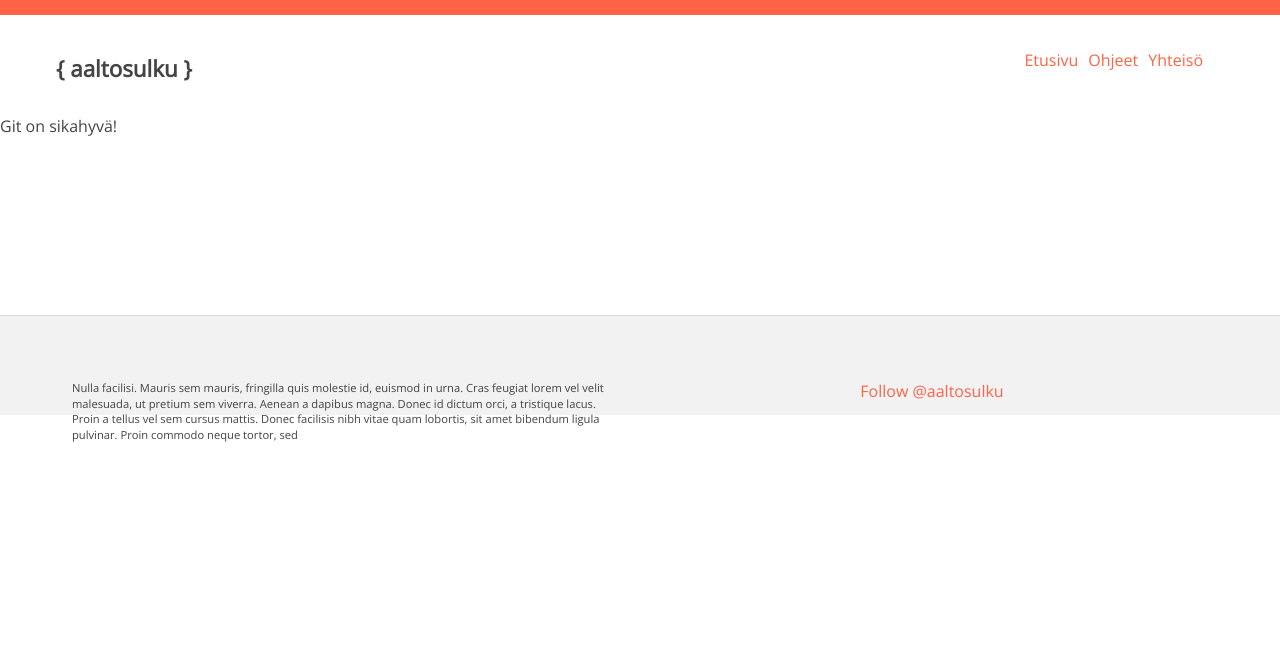
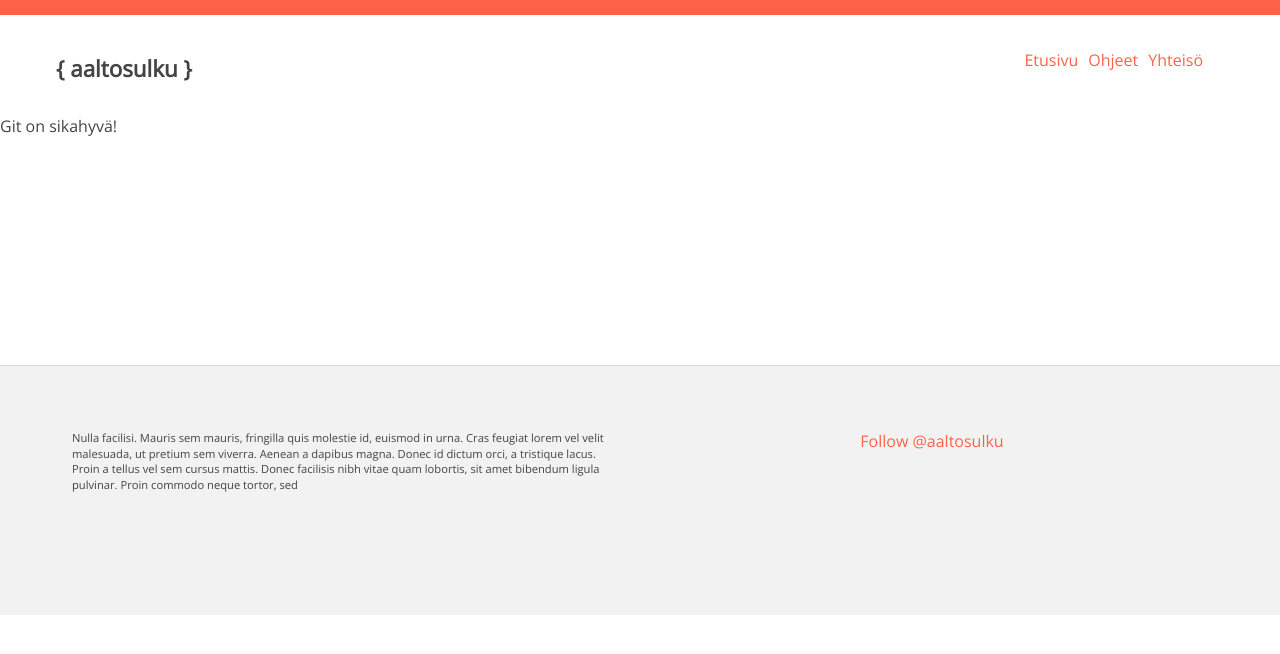
Before and after one commit to KimmoCommit/aaltoJekyll, a Jekyll site: the page built from _posts/2010-03-04-bike.md, in a window 1280 px wide. Shown: the top 654 px of the page. Built offline with Jekyll 4.4.1, drawn with Linux system fonts in a browser that asks for light colours; comment, search, counter and statistics services are not loaded.

Commit message:
korjauksia fuutterille

```diff
--- a/assets/compass/sass/aaltosulku.scss
+++ b/assets/compass/sass/aaltosulku.scss
@@ -82,8 +82,8 @@ a {
 
 footer {
 	background-color:$footer;
-	margin-top:-100px;
-	height:100px;
+	margin-top:-250px;
+	height:250px;
 }
 
 header {
@@ -101,7 +101,7 @@ header {
 .content {
 	//padding:10px;
 	//padding-bottom:80px
-	min-height: 300px;
+	min-height: 500px;
 
 height: 100%;
 
--- a/assets/css/aaltosulku.css
+++ b/assets/css/aaltosulku.css
@@ -77,8 +77,8 @@ a {
 /* line 83, ../compass/sass/aaltosulku.scss */
 footer {
   background-color: rgba(0, 0, 0, 0.05);
-  margin-top: -100px;
-  height: 100px;
+  margin-top: -250px;
+  height: 250px;
 }
 
 /* line 89, ../compass/sass/aaltosulku.scss */
@@ -89,6 +89,6 @@ header {
 /**seuraavat muutokset tehty: http://www.cssreset.com/how-to-keep-footer-at-bottom-of-page-with-css/ mukaan **/
 /* line 101, ../compass/sass/aaltosulku.scss */
 .content {
-  min-height: 300px;
+  min-height: 500px;
   height: 100%;
 }
--- a/assets/css/index.css
+++ b/assets/css/index.css
@@ -77,8 +77,8 @@ a {
 /* line 83, ../compass/sass/aaltosulku.scss */
 footer {
   background-color: rgba(0, 0, 0, 0.05);
-  margin-top: -100px;
-  height: 100px;
+  margin-top: -250px;
+  height: 250px;
 }
 
 /* line 89, ../compass/sass/aaltosulku.scss */
@@ -89,7 +89,7 @@ header {
 /**seuraavat muutokset tehty: http://www.cssreset.com/how-to-keep-footer-at-bottom-of-page-with-css/ mukaan **/
 /* line 101, ../compass/sass/aaltosulku.scss */
 .content {
-  min-height: 300px;
+  min-height: 500px;
   height: 100%;
 }
 
--- a/assets/css/ohjeet.css
+++ b/assets/css/ohjeet.css
@@ -77,8 +77,8 @@ a {
 /* line 83, ../compass/sass/aaltosulku.scss */
 footer {
   background-color: rgba(0, 0, 0, 0.05);
-  margin-top: -100px;
-  height: 100px;
+  margin-top: -250px;
+  height: 250px;
 }
 
 /* line 89, ../compass/sass/aaltosulku.scss */
@@ -89,7 +89,7 @@ header {
 /**seuraavat muutokset tehty: http://www.cssreset.com/how-to-keep-footer-at-bottom-of-page-with-css/ mukaan **/
 /* line 101, ../compass/sass/aaltosulku.scss */
 .content {
-  min-height: 300px;
+  min-height: 500px;
   height: 100%;
 }
 
```
